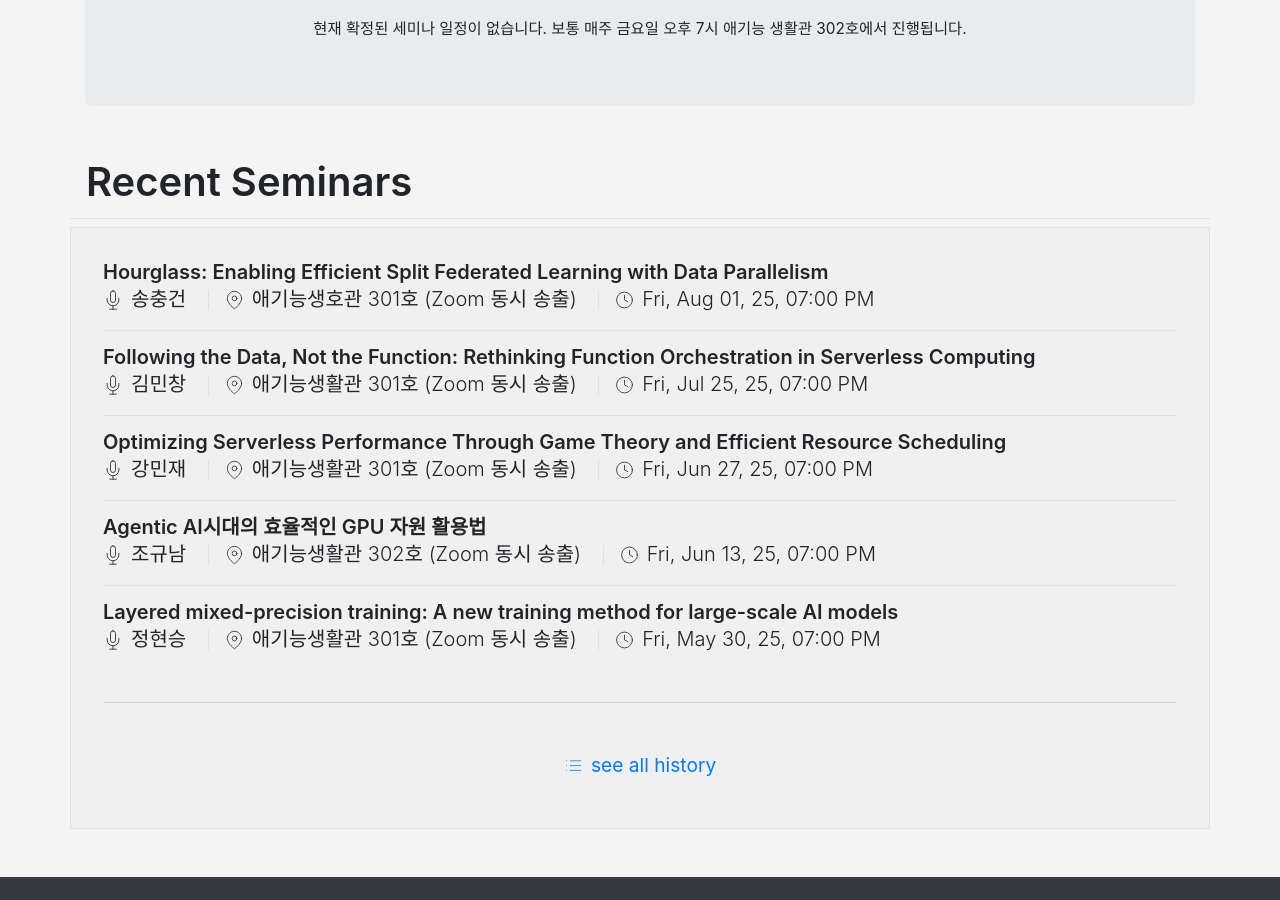
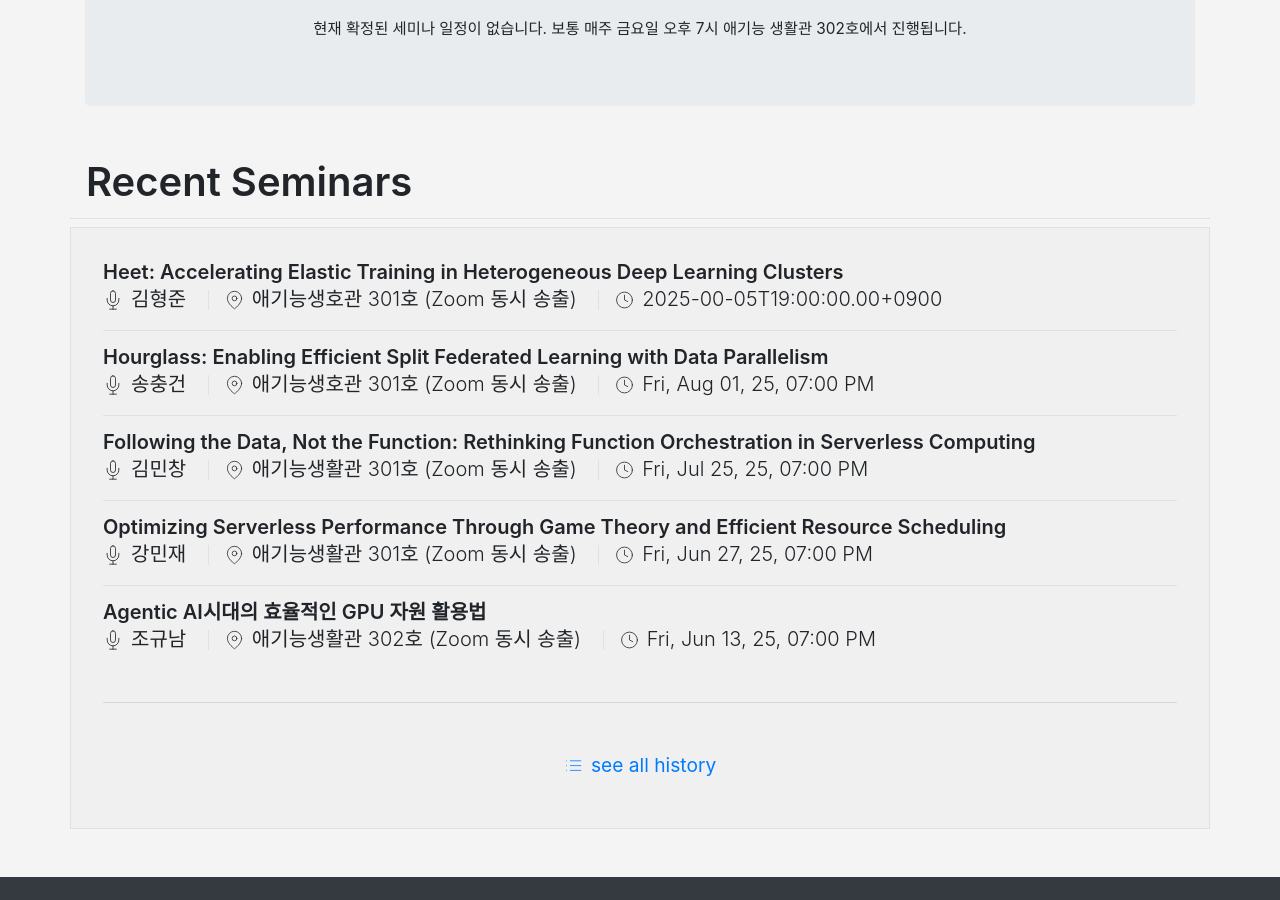
Before and after one commit to KU-Cloud/ku-cloud.github.io, a Jekyll site: the page built from seminar.html, in a window 1280 px wide and 900 px high, scrolled down 355 px. Built offline with Jekyll 4.4.1, drawn with Linux system fonts in a browser that asks for light colours.

Commit message:
update: added weekly seminar

```diff
--- a/_data/seminars.yaml
+++ b/_data/seminars.yaml
@@ -1119,3 +1119,7 @@
   speacker: 송충건
   date: 2025-08-01T19:00:00.00+0900
   location: 애기능생호관 301호 (Zoom 동시 송출)
+- title: 'Heet: Accelerating Elastic Training in Heterogeneous Deep Learning Clusters'
+  date: 2025-00-05T19:00:00.00+0900
+  speacker: 김형준
+  location: 애기능생호관 301호 (Zoom 동시 송출)
```
